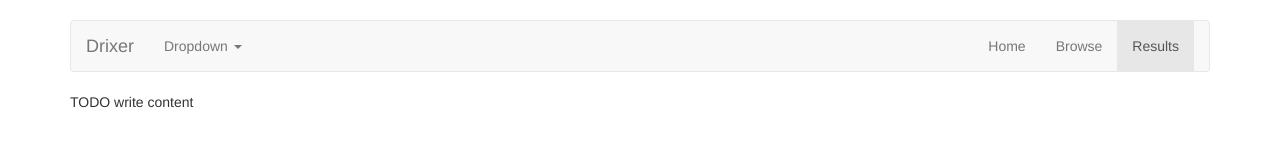
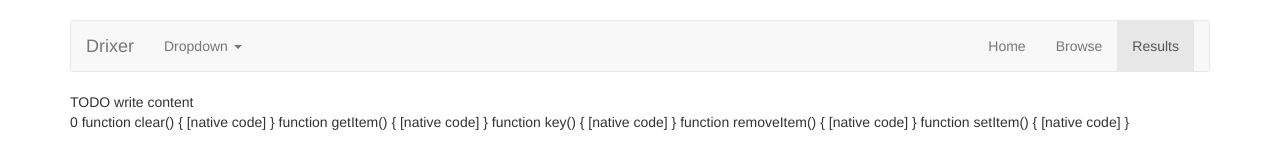
Before and after one commit to zhangcandrew/Drixer, a plain HTML site: page Website/html/results.html in a window 1280 px wide. Drawn offline with nearby package versions, Linux system fonts and the light colour scheme.

Commit message:
got rid of firebase, gonna switch to SQL like originally planned. May use firebase in the future.

```diff
--- a/Website/html/results.html
+++ b/Website/html/results.html
@@ -70,20 +70,9 @@
       <script src="https://www.gstatic.com/firebasejs/live/3.0/firebase.js">
       </script>
       <script>
-          // Initialize Firebase
-          var config = {
-              apiKey: "AIzaSyD0XWLarWw3afznv4REtn_-P97FY6u1T3c",
-              authDomain: "project-3833495122832284412.firebaseapp.com",
-              databaseURL: "https://project-3833495122832284412.firebaseio.com",
-              storageBucket: "project-3833495122832284412.appspot.com",
-          };
-          firebase.initializeApp(config);
-      </script>
-      <script>
           var output = ' ';
-          var myRef = new Firebase('https://project-3833495122832284412.firebaseio.com/');
           for(var key in localStorage){
-              output = output + myRef.child('Alcohols').orderByChild('AlcoholName').equalTo(localStorage[key]) + "  ";
+              output = output + localStorage[key] + "  ";
           }
           document.write(output);
       </script>
```
